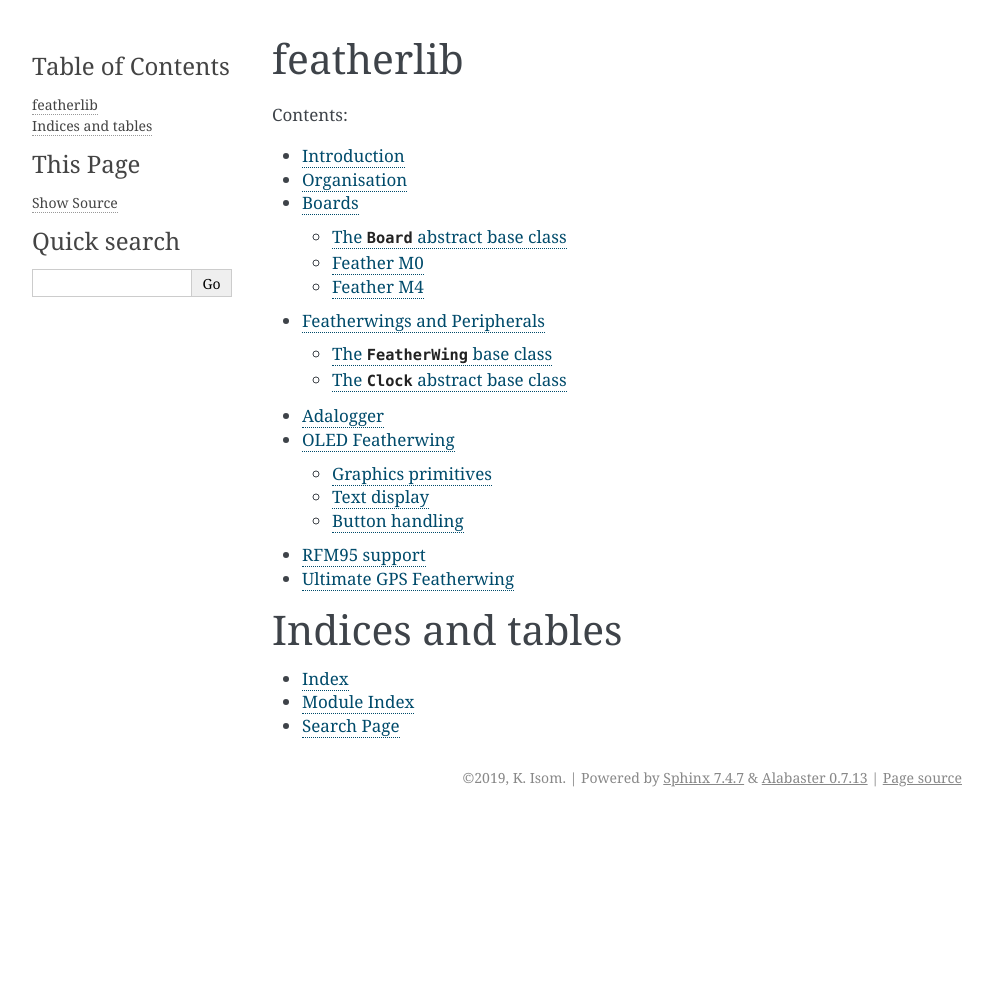
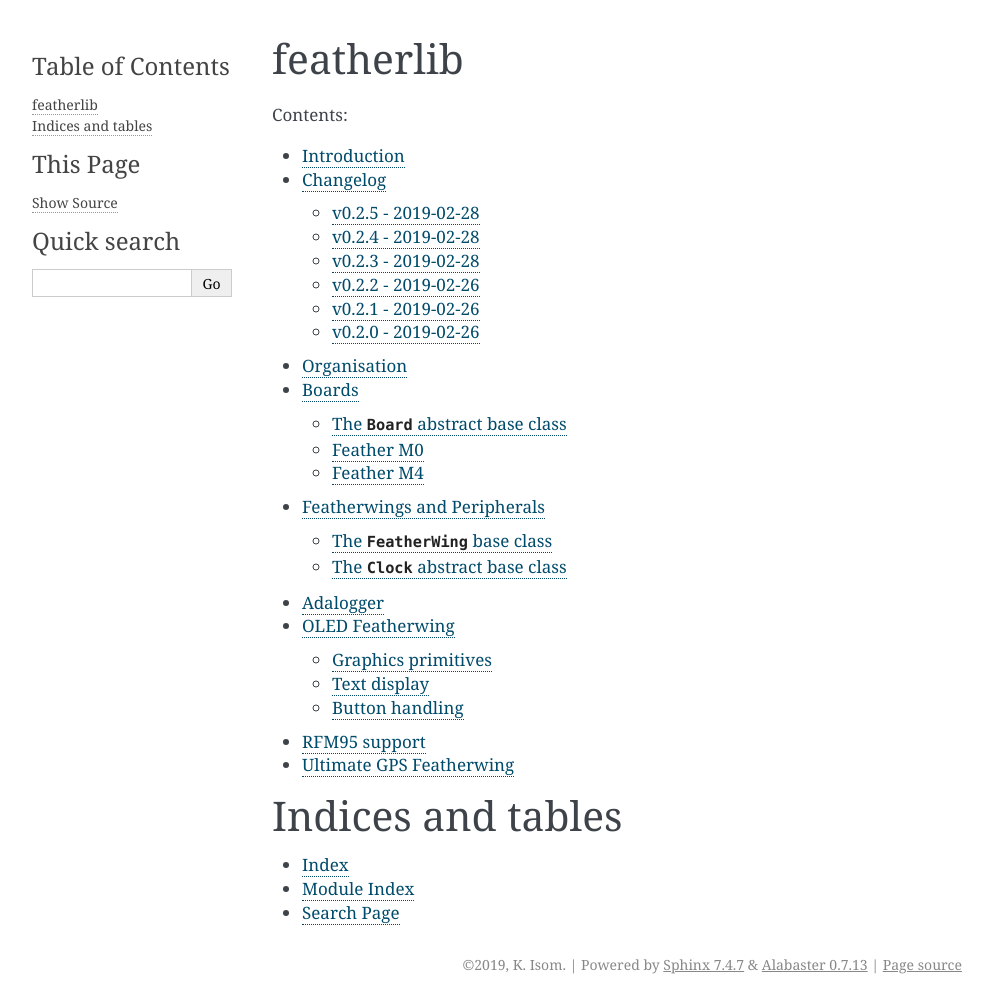
Before and after one commit to kisom/featherlib, a Sphinx documentation site: the page built from docs/index.rst, in a window 1280 px wide. Shown: the whole page, without its empty margins (148-1141 px from the left). Built offline with Sphinx 7.4.7, drawn with Linux system fonts in a browser that asks for light colours; before the commit the page ends 900 px from its top, so only the background shows below that.

Commit message:
Add changelog to docs.

```diff
--- /dev/null
+++ b/docs/changelog.rst
@@ -0,0 +1,47 @@
+Changelog
+=========
+
+This is a list of the release versions of this library.
+
+v0.2.5 - 2019-02-28
+-------------------
+
+* Fix Travis CI build.
+
+v0.2.4 - 2019-02-28
+-------------------
+
+* Switch to fork of RadioHead library that supports the M4 boards.
+
+v0.2.3 - 2019-02-28
+-------------------
+
+* The OLED now supports disabling buttons.
+* The GPS supports overriding the default mode, update frequency,
+  and baudrate.
+* Add docs.
+
+v0.2.2 - 2019-02-26
+-------------------
+
+* Fix RadioHead dependency name.
+* Remove unused variable from the Feather M4 source.
+
+v0.2.1 - 2019-02-26
+-------------------
+
+* Adalogger supports an RTC-only mode.
+* Add startThread function so users don't have to think
+  about schedulers if it's not a concern.
+
+v0.2.0 - 2019-02-26
+-------------------
+
+* Add support for RFM95 LoRa.
+* Rename AdaLogger class to Adalogger.
+
+v0.1.0 - 2019-02-25
+
+* Initial release.
+* Supported Feathers: M0 (tested against basic and LoRa feathers), M4.
+* Supported Featherwings: Adalogger, OLED, Ultimate GPS.
--- a/docs/index.rst
+++ b/docs/index.rst
@@ -11,6 +11,7 @@
    :caption: Contents:
 
    introduction
+   changelog
    organisation
    boards
    wings
```
